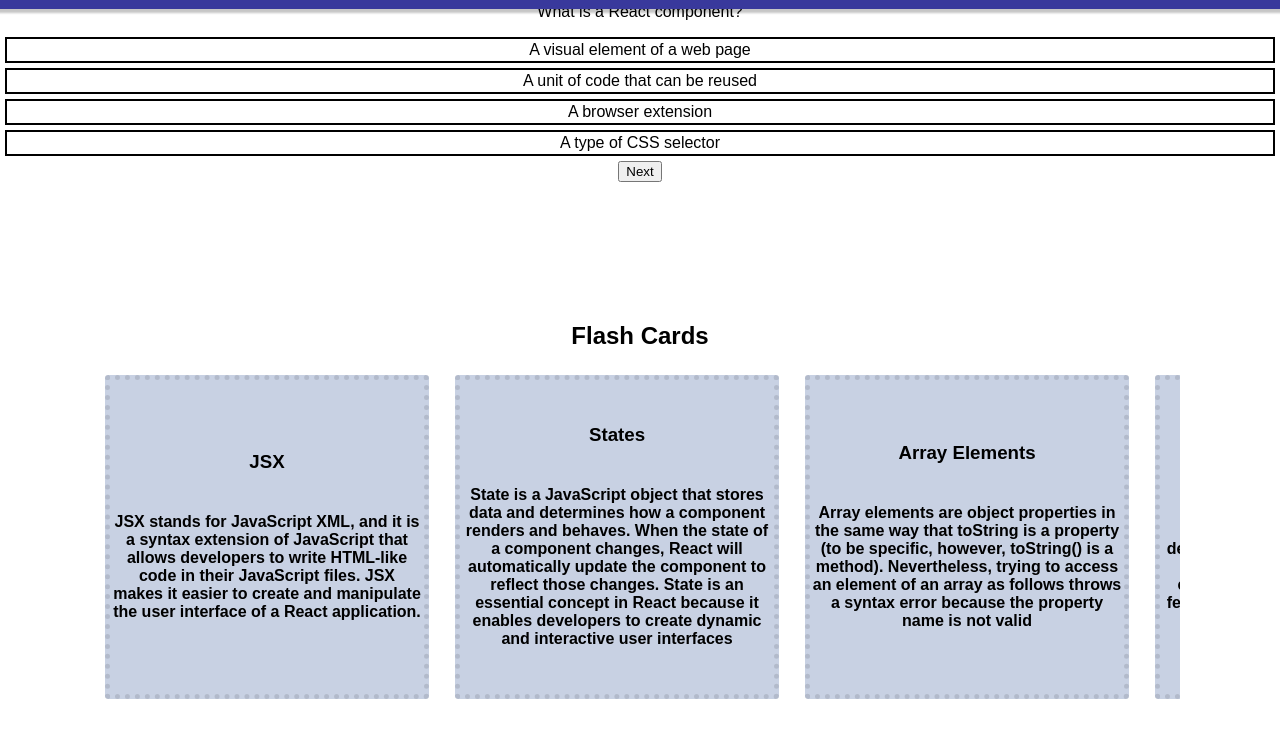
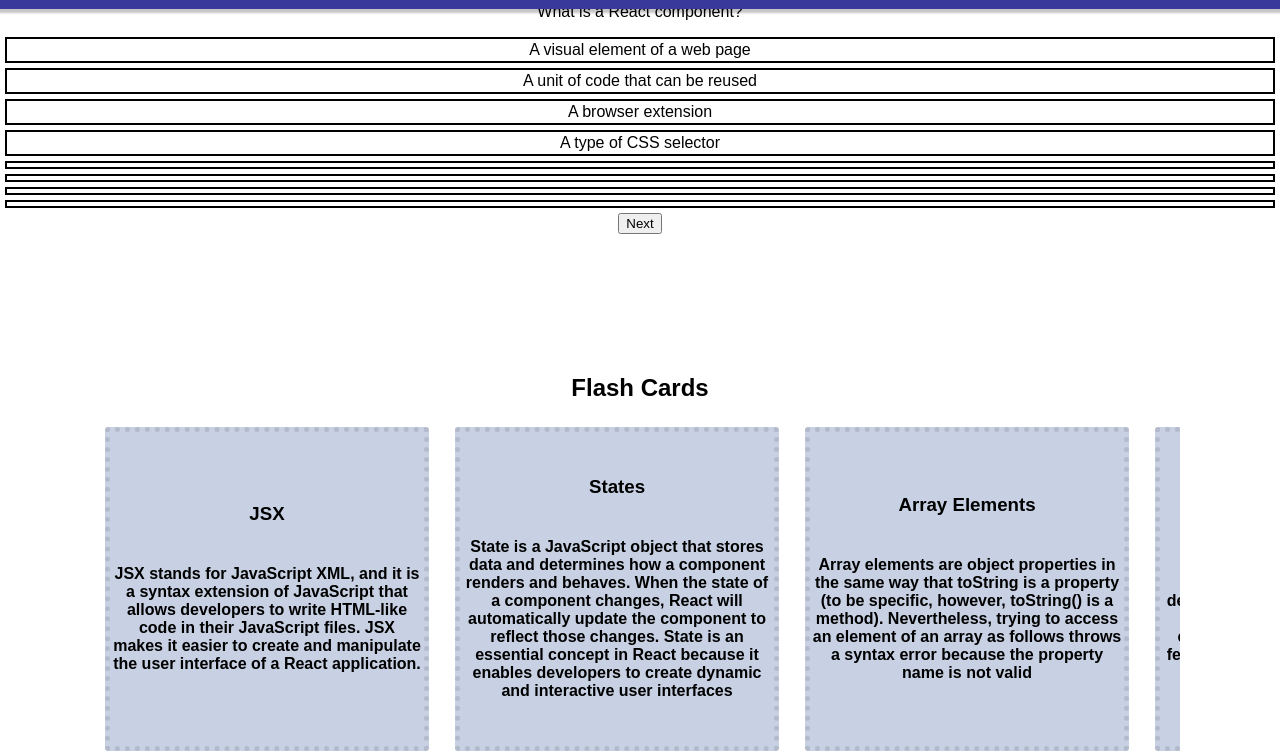
Before and after one commit to SchoolOfCode/bc14_w7_project-frontend-go-gitters, a React app in the folder app-project/: page / in a window 1280 px wide. Shown: the part 56-812 px from the top of the page. Built offline with nearby package versions, Linux system fonts and the light colour scheme.

Commit message:
attempting to sort the quiz logic

```diff
--- a/app-project/src/components/Quiz/Quiz.css
+++ b/app-project/src/components/Quiz/Quiz.css
@@ -4,3 +4,15 @@
     padding: 2px;
     margin: 5px;
 }
+
+li:active {
+    background-color: aquamarine;
+}
+
+li:focus {
+    background-color: aquamarine;
+}
+
+li:visited {
+    background-color: aquamarine;
+}
--- a/app-project/src/components/Quiz/Quiz.js
+++ b/app-project/src/components/Quiz/Quiz.js
@@ -10,17 +10,16 @@
 
 
 function Quiz() {
-    const [currentQuestion, setCurrentQuestion] = useState(0);
 
     const questions = [
        {
         question: "What is a React component?",
         questionNumber: "1",
         answerOptions: [
-            {answerText: "A visual element of a web page"},
-            {answerText: "A unit of code that can be reused"},
-            {answerText: "A browser extension"},
-            {answerText: "A type of CSS selector"},
+            {answerText: "A visual element of a web page", answer: false},
+            {answerText: "A unit of code that can be reused", answer: true},
+            {answerText: "A browser extension", answer: false},
+            {answerText: "A type of CSS selector", answer: false },
         ]
        },
 
@@ -28,10 +27,10 @@
         question: "What is JSX?",
         questionNumber: "2",
         answerOptions: [
-            {answerText: "A file format for images"},
-            {answerText: "A JavaScript library for manipulating HTML"},
-            {answerText: "A programming language"},
-            {answerText: "A syntax extension for JavaScript"},
+            {answerText: "A file format for images", answer: false},
+            {answerText: "A JavaScript library for manipulating HTML", answer: false},
+            {answerText: "A programming language", answer: false},
+            {answerText: "A syntax extension for JavaScript", answer: true},
         ]
        },
 
@@ -39,90 +38,103 @@
        question: "What is the purpose of a constructor in a React component?",
        questionNumber: "3",
        answerOptions: [
-            {answerText: "To create the component's HTML structure"},
-            {answerText: "To initialize the component's state and bind event handlers"},
-            {answerText: "To set the component's CSS styles"},
-            {answerText: "To handle user input"},
+            {answerText: "To create the component's HTML structure", answer: false},
+            {answerText: "To initialize the component's state and bind event handlers", answer: true},
+            {answerText: "To set the component's CSS styles", answer: false},
+            {answerText: "To handle user input", answer: false},
        ]},
 
        {
         question: "How do you render a React component?",
         questionNumber: "4",
         answerOptions: [
-             {answerText: "By calling its render() method"},
-             {answerText: "By calling its constructor"},
-             {answerText: "By using the ReactDOM.render() method"},
-             {answerText: "By setting the component's state"},
+             {answerText: "By calling its render() method", answer: true},
+             {answerText: "By calling its constructor", answer: false},
+             {answerText: "By using the ReactDOM.render() method", answer: false},
+             {answerText: "By setting the component's state", answer: false},
         ]},
 
         {
         question: "What is the difference between props and state in a React component?",
         questionNumber: "5",
         answerOptions: [
-            {answerText: "Props are used to pass data to a component, while state is used to manage data within a component"},
-            {answerText: "Props and state are the same thing"},
-            {answerText: "Props are used for styling, while state is used for data management"},
-            {answerText: "State is used to pass data to a component, while props are used to manage data within a component"},
+            {answerText: "Props are used to pass data to a component, while state is used to manage data within a component", answer: true},
+            {answerText: "Props and state are the same thing", answer: false},
+            {answerText: "Props are used for styling, while state is used for data management", answer: false},
+            {answerText: "State is used to pass data to a component, while props are used to manage data within a component", answer: false},
     ]},
 
         {
         question: "What is the purpose of the render() method in a React component?",
         questionNumber: "6",
         answerOptions: [
-            {answerText: "To update the component's state"},
-            {answerText: "To render the component's HTML structure"},
-            {answerText: "To bind event handlers to the component"},
-            {answerText: "To pass data to child components"},
+            {answerText: "To update the component's state", answer: false},
+            {answerText: "To render the component's HTML structure", answer: true},
+            {answerText: "To bind event handlers to the component", answer: false},
+            {answerText: "To pass data to child components", answer: false},
         ]},
 
         {
         question: "How do you define a functional component in React?",
         questionNumber: "7",
         answerOptions: [
-            {answerText: "By extending the Component class"},
-            {answerText: "By using the function keyword"},
-            {answerText: "By using the render() method"},
-            {answerText: "By creating a new instance of the React.Component class"},
+            {answerText: "By extending the Component class", answer: false},
+            {answerText: "By using the function keyword", answer: true},
+            {answerText: "By using the render() method", answer: false},
+            {answerText: "By creating a new instance of the React.Component class", answer: false},
     ]},
 
         {
         question: "What is the purpose of the key prop in a React component?",
         questionNumber: "8",
         answerOptions: [
-            {answerText: "To uniquely identify a component in a list"},
-            {answerText: "To set the component's CSS styles"},
-            {answerText: "To define the component's event handlers"},
-            {answerText: "To define the component's props"},
+            {answerText: "To uniquely identify a component in a list", answer: false},
+            {answerText: "To set the component's CSS styles", answer: false},
+            {answerText: "To define the component's event handlers", answer: false},
+            {answerText: "To define the component's props", answer: true},
     ]},
 
         {
         question: "How do you pass data from a parent component to a child component in React?",
         questionNumber: "9",
         answerOptions: [
-            {answerText: "By using props"},
-            {answerText: "By using state"},
-            {answerText: "By using the constructor"},
-            {answerText: "By using the render() method"},
+            {answerText: "By using props", answer: true},
+            {answerText: "By using state", answer: false},
+            {answerText: "By using the constructor", answer: false},
+            {answerText: "By using the render() method", answer: false},
     ]},
 
         {
         question: "How do you create a new instance of a React component?",
         questionNumber: "10",
         answerOptions: [
-            {answerText: "By using the React.createClass() method"},
-            {answerText: "By calling the component's constructor"},
-            {answerText: "By using the ReactDOM.render() method"},
-            {answerText: "By using the new keyword"},
+            {answerText: "By using the React.createClass() method", answer: false},
+            {answerText: "By calling the component's constructor", answer: false},
+            {answerText: "By using the ReactDOM.render() method", answer: true},
+            {answerText: "By using the new keyword", answer: false},
     ]},
+    ]
 
-    ]
+    const [currentQuestion, setCurrentQuestion] = useState(0);
+    const [selectedAnswer, setSelectedAnswer] = useState(null);
 
     const nextButtonClick = () => {
         const nextQuestion = currentQuestion + 1;
         setCurrentQuestion(nextQuestion);
     };
 
-    let multiChoiceOptions = questions[currentQuestion].answerOptions.map((answerOption) =>  <li onClick={nextButtonClick}>{answerOption.answerText}</li> );
+    // const answerChecker = (selectedAnswer, index) => {
+    //         setSelectedAnswer(index);
+    //         if (selectedAnswer.answer === true) {
+    //             console.log("correct");
+    //         } else {
+    //             console.log("incorrect");
+    //         }
+    //     };
+
+    let multiChoiceAnswer = questions[currentQuestion].answerOptions.map((answerOption) =>  <li>{answerOption.answer}</li> );
+
+    let multiChoiceOptions = questions[currentQuestion].answerOptions.map((answerOption) =>  <li>{answerOption.answerText}</li> );
 
 
     return(
@@ -132,6 +144,7 @@
         <p>{ questions[currentQuestion].question }</p>
             <ul>
                 {multiChoiceOptions}
+                {multiChoiceAnswer}
             </ul>
             <button onClick={nextButtonClick}>Next</button>
         </div>
```
